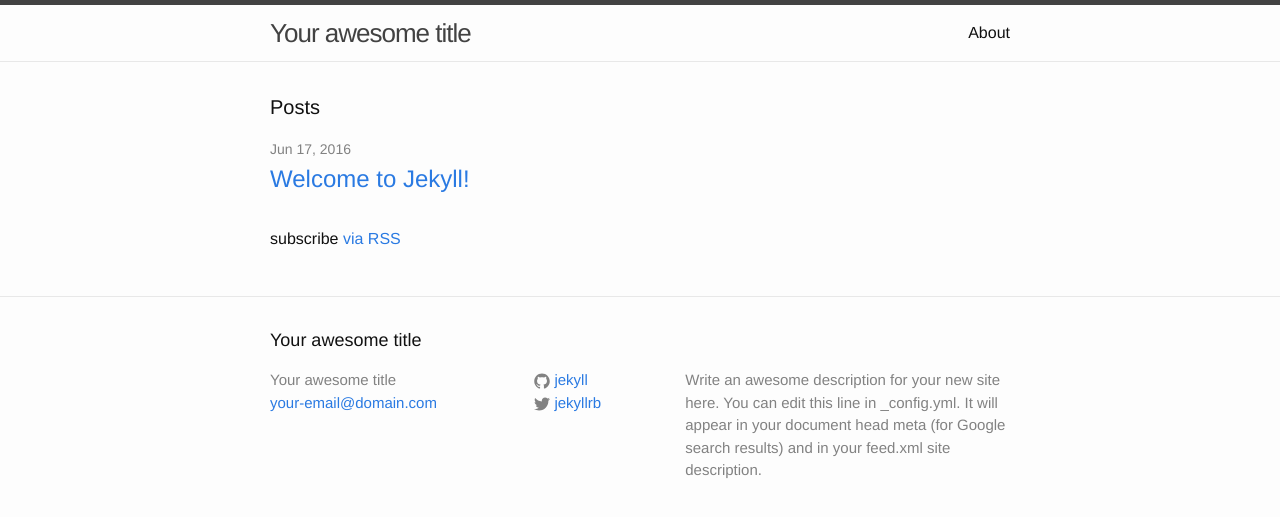
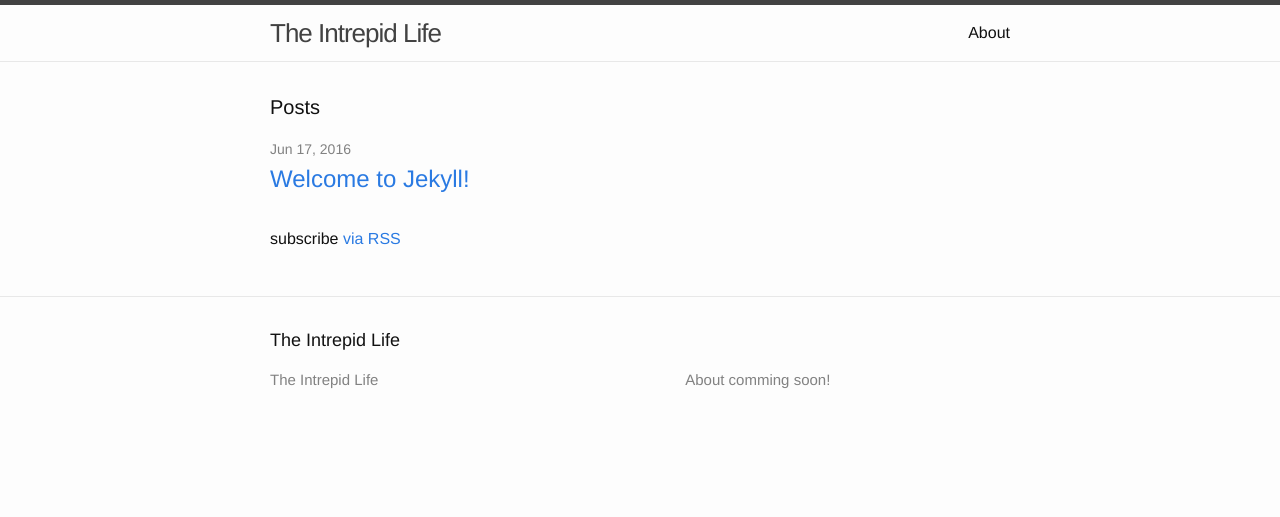
Before and after one commit to Intrepid-Life/intrepid-life.github.io, a Jekyll site: the page built from index.html, in a window 1280 px wide. Shown: the top 517 px of the page. Built offline with Jekyll 4.4.1, drawn with Linux system fonts in a browser that asks for light colours.

Commit message:
Customizing site

```diff
--- a/_config.yml
+++ b/_config.yml
@@ -6,16 +6,12 @@
 # 'jekyll serve'. If you change this file, please restart the server process.
 
 # Site settings
-title: Your awesome title
-email: your-email@domain.com
+title: The Intrepid Life
+email:
 description: > # this means to ignore newlines until "baseurl:"
-  Write an awesome description for your new site here. You can edit this
-  line in _config.yml. It will appear in your document head meta (for
-  Google search results) and in your feed.xml site description.
+  About comming soon!
 baseurl: "" # the subpath of your site, e.g. /blog
 url: "http://yourdomain.com" # the base hostname & protocol for your site
-twitter_username: jekyllrb
-github_username:  jekyll
 
 # Build settings
 markdown: kramdown
```
